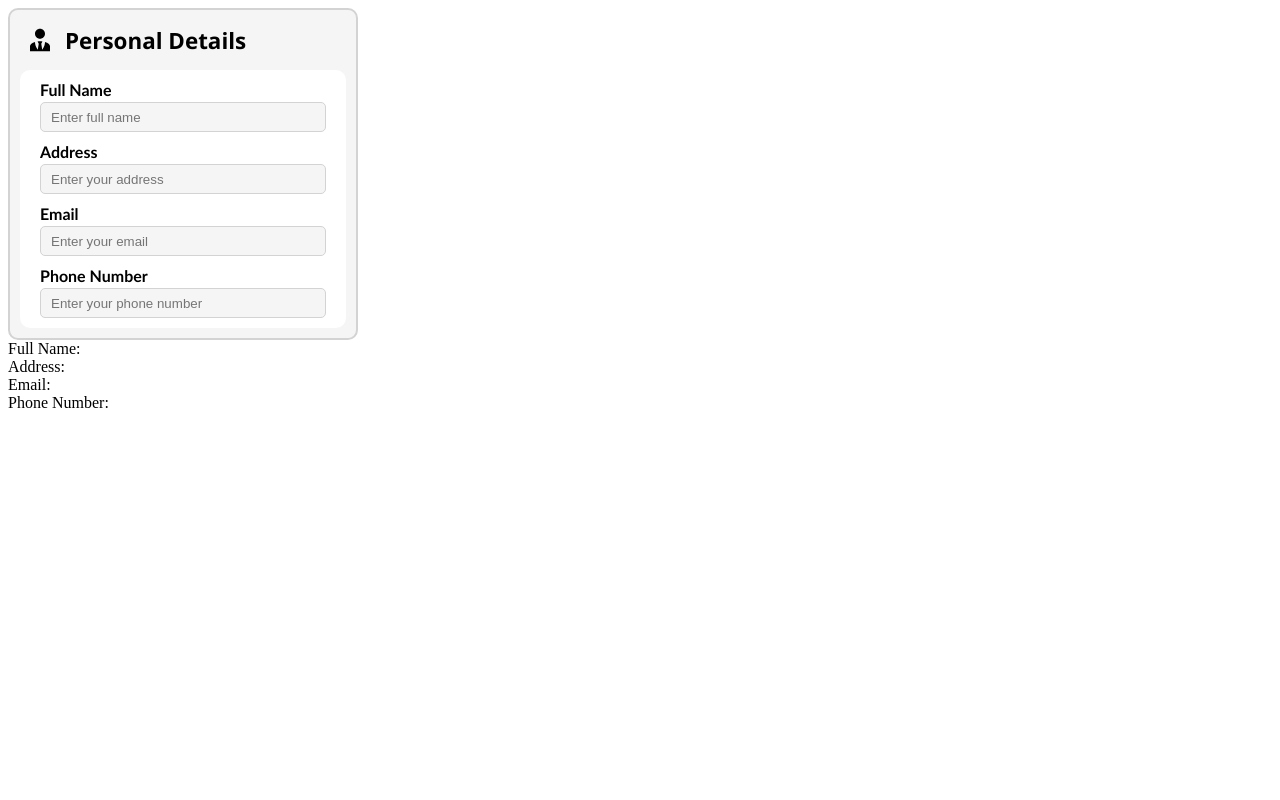
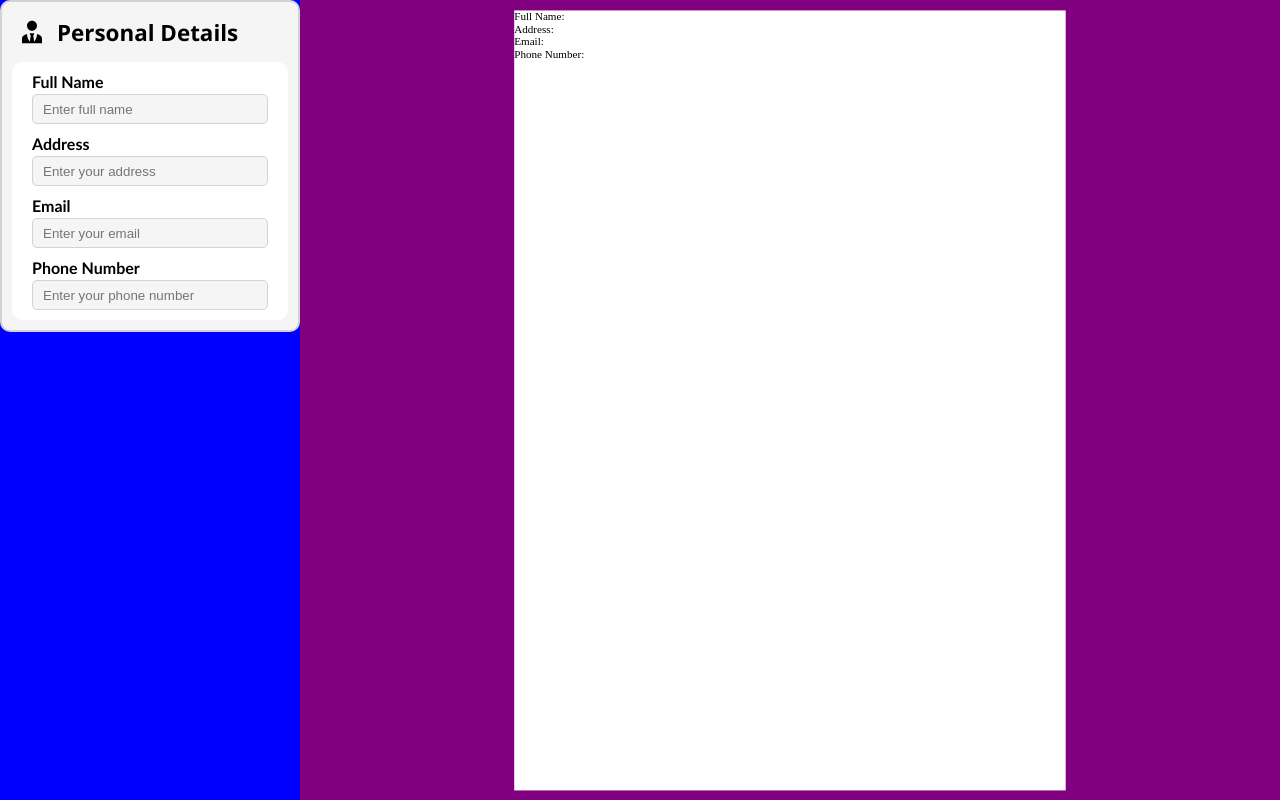
Before and after one commit to ryanmillard/odin-cv-builder, a React app: page / in a window 1280 px wide. Built offline with nearby package versions, Linux system fonts and the light colour scheme; the HTML template or start-up script is replaced by a standard one.

Commit message:
CV Preview set to A4 size and is scalable with viewport height and width

```diff
--- a/src/App.jsx
+++ b/src/App.jsx
@@ -3,6 +3,7 @@ import { useState } from 'react';
 // import viteLogo from '/vite.svg';
 import './styles/main.scss';
 import DropdownSection from './components/DropdownSection/dropdown-section.jsx';
+import CVPreview from './components/CVPreview/cv-preview.jsx';
 
 import { mdiAccountTie, mdiSchool, mdiBriefcase } from '@mdi/js';
 
@@ -60,6 +61,7 @@ function App() {
 
   return (
     <>
+      <div className="app-layout">
         <div className="cv-details-input">
           <DropdownSection
             name="Personal Details"
@@ -77,10 +79,9 @@ function App() {
             icon={mdiBriefcase}
           /> */}
         </div>
-      <div>
-        {CVData[0].items.map(item => {
-          return <div>{item.name}: {item.value}</div>
-        })}
+        <div className="cv-wrapper">
+          <CVPreview CVData={CVData}/>
+        </div>
       </div>
     </>
   )
--- /dev/null
+++ b/src/components/CVPreview/cv-preview.jsx
@@ -0,0 +1,44 @@
+import { useState, useEffect, useRef } from 'react';
+import './cv-preview.scss';
+
+function CVPreview({ CVData }) {
+  const [scale, setScale] = useState(1); // CSS Transform Scale
+  const containerReference = useRef(null); // Element reference
+
+  const scalePreview = () => {
+    if (!containerReference.current) return;
+
+    const container = containerReference.current;
+    const parent = container.parentElement;
+
+    // Find smallest scale needed so it fits both height and width
+    const heightScale = (parent.offsetHeight - 20) / container.offsetHeight;
+    const widthScale = (parent.offsetWidth - 20) / container.offsetWidth;
+    const newScale = Math.min(heightScale, widthScale);
+
+    setScale(newScale);
+  };
+
+  useEffect(() => {
+    scalePreview(); // Scale when element is made
+
+    // Scale when window resizes
+    window.addEventListener("resize", scalePreview);
+
+    // If element gets deleted then remove event listener
+    return () => { window.removeEventListener("resize", scalePreview); }
+  });
+
+  return (
+    <div className='cv-container' ref={containerReference} style={{
+      transform: `scale(${scale})`,
+      transformOrigin: `center center`
+    }}>
+      {CVData[0].items.map(item => {
+        return <div>{item.name}: {item.value}</div>
+      })}
+    </div>
+  )
+}
+
+export default CVPreview;
--- /dev/null
+++ b/src/components/CVPreview/cv-preview.scss
@@ -0,0 +1,7 @@
+.cv-container {
+  background-color: white;
+  width: 21.0cm;
+  height: 29.7cm;
+  aspect-ratio: 21/29.7;
+  user-select: none;
+}
--- a/src/styles/main.scss
+++ b/src/styles/main.scss
@@ -1,3 +1,19 @@
+body {
+  margin: 0;
+}
+
+.app-layout {
+  height: 100vh;
+  width: 100vw;
+  // overflow: hidden;
+
+  display: grid;
+  grid-template-columns: 300px 1fr;
+  grid-template-rows: 100vh;
+
+  background-color: blue;
+}
+
 .cv-details-input {
   max-width: 350px;
 
@@ -5,3 +21,11 @@
   flex-direction: column;
   gap: 10px;
 }
+
+.cv-wrapper {
+  background-color: purple;
+  overflow: hidden;
+  display: flex;
+  align-items: center;
+  justify-content: center;
+}
```
Lines whose indentation alone changed are shown as unchanged.
